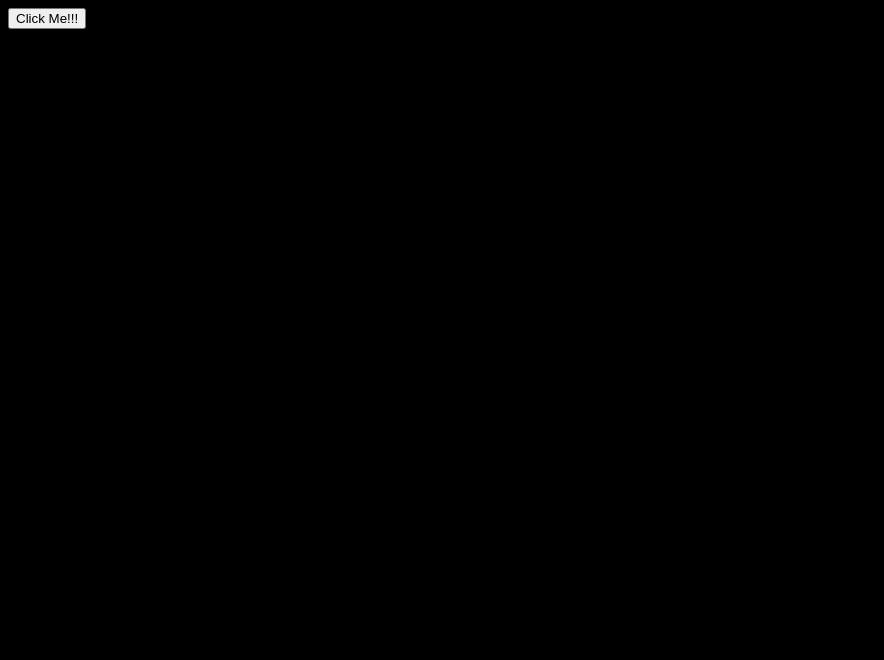
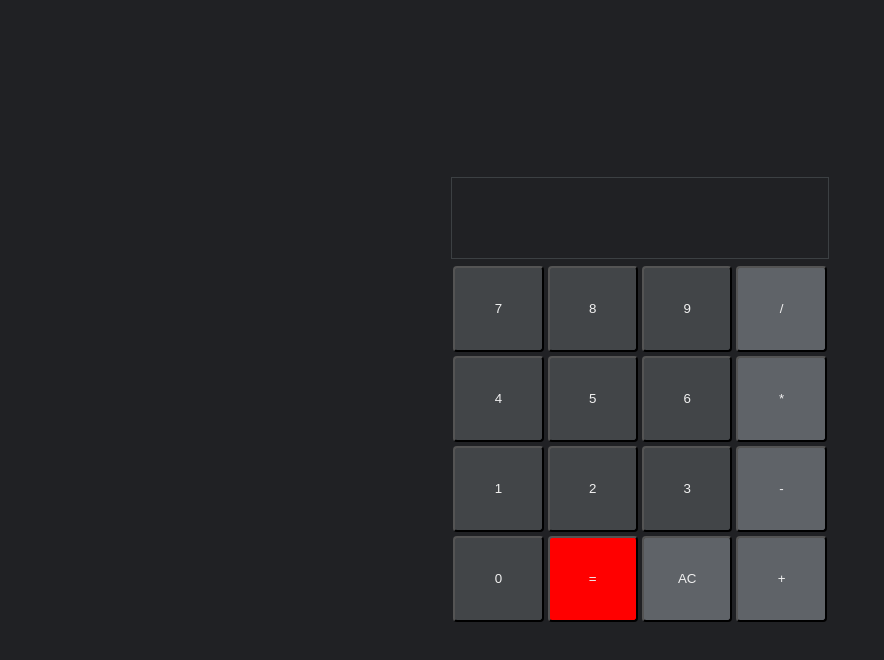
Before and after one commit to Marian-Y/calculator, a plain HTML site: page calculator.html in a window 1280 px wide. Shown: the whole page, without its empty margins (0-884 px from the left). Drawn offline with Linux system fonts and the light colour scheme.

Commit message:
HTML layout and CSS styles

```diff
--- a/calculator.html
+++ b/calculator.html
@@ -5,14 +5,36 @@
     <meta http-equiv="X-UA-Compatible" content="IE=edge">
     <meta name="viewport" content="width=device-width, initial-scale=1.0">
     <title>calculator</title>
+    <link rel="stylesheet" type="text/css" href="css/styles.css">
 </head>
-<style>
-    body{
-        background-color: black;
-    }
-</style>
+
 <script src="js/index.js"></script>
 <body>
-    <button onclick="main()">Click Me!!!</button>
+    <div id="calculator">
+        <div id="input-wrap">
+            <div id="input"></div>
+        </div>
+        <div id="button-wrap">
+            <button class="number">7</button>
+            <button class="number">8</button>
+            <button class="number">9</button>
+            <button class="amt times">/</button>
+
+            <button class="number">4</button>
+            <button class="number">5</button>
+            <button class="number">6</button>
+            <button class="amt minus">*</button>
+
+            <button class="number">1</button>
+            <button class="number">2</button>
+            <button class="number">3</button>
+            <button class="amt plus">-</button>
+
+            <button class="number num-0">0</button>
+            <button id="result">=</button>
+            <button id="all-clear">AC</button>
+            <button class="amt plus">+</button>
+        </div>
+    </div>
 </body>
 </html>
--- /dev/null
+++ b/css/styles.css
@@ -0,0 +1,70 @@
+*::before {
+    box-sizing: border-box;
+    -webkit-tap-highlight-color: transparent;
+}
+
+html,
+body {
+    width: 100%;
+    height: 100%;
+    margin: 0;
+}
+
+body {
+    font-family: "DungGeunMo";
+    display: flex;
+    justify-content: center;
+    align-items: center;
+    background: #202124;
+}
+
+/* input */
+#input-wrap {
+    position: relative;
+    margin-bottom: 5px;
+    padding: 0 5px;
+    background: #202124;
+    border: 1px solid #3c4043;
+    text-align: right;
+}
+
+#input {
+    height: 5rem;
+    line-height: 5rem;
+    font-size: 2rem;
+}
+
+
+/* button */
+#button-wrap {
+    display: flex;
+    width: 100%;
+    flex-wrap: wrap;
+    justify-content: space-around;
+}
+
+#button-wrap > button {
+    width: calc(25% - 4px);
+    text-align: center;
+    line-height: 5rem;
+    margin: 2px 0;
+    background: #5f6368;
+    color: #f1f1f1;
+    border-radius: 4px;
+    cursor: pointer;
+    user-select: none;
+    outline: 0;
+    transition: 0.3s;
+}
+
+#button-wrap > button.number {
+    background: #424548;
+}
+
+#button-wrap > button:hover {
+    box-shadow: inset 0px 0px 15px 0px rgba(0, 0, 0, 0.3);
+}
+
+#button-wrap > button#result {
+    background: red;
+}
--- a/js/index.js
+++ b/js/index.js
@@ -1,3 +1,9 @@
 const main = function (){
     alert(`Привіт світ`);
 };
+
+
+
+// git add .
+// git commit -m "fix coments"
+// git push
```
